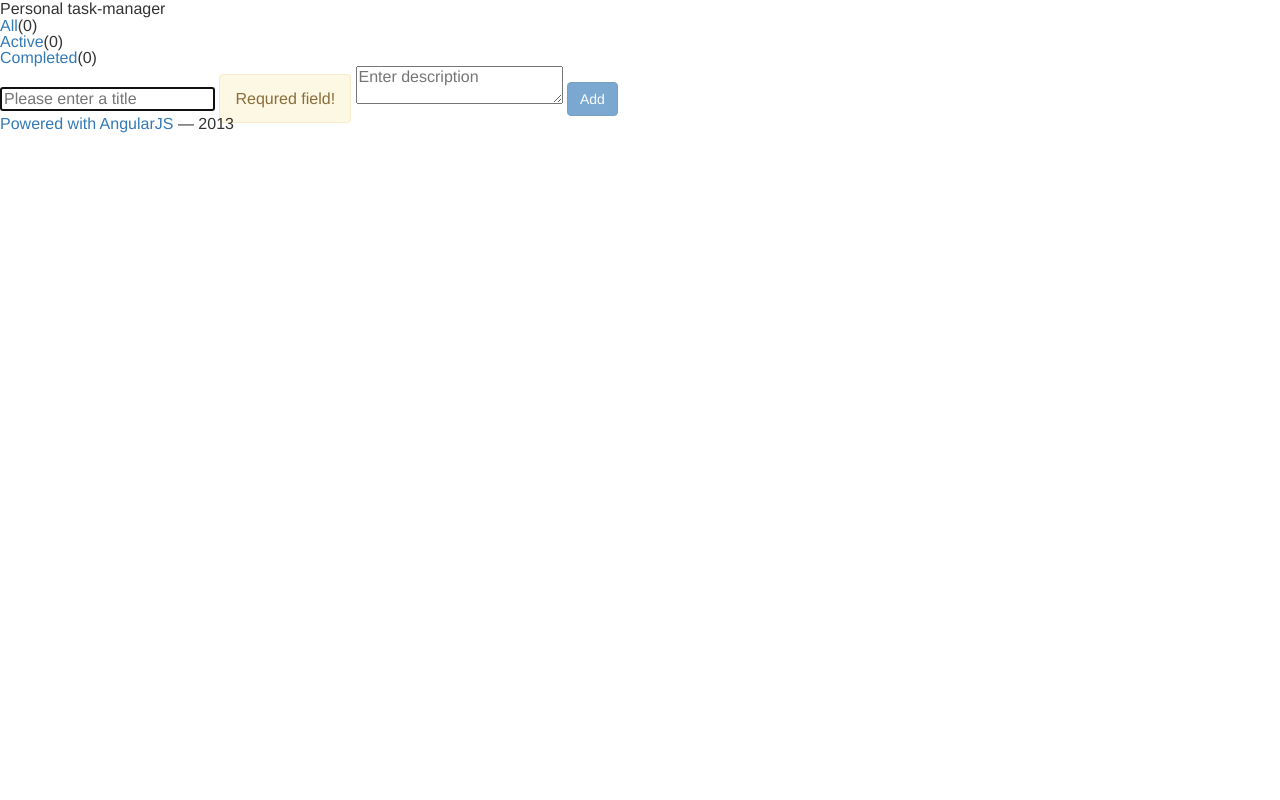
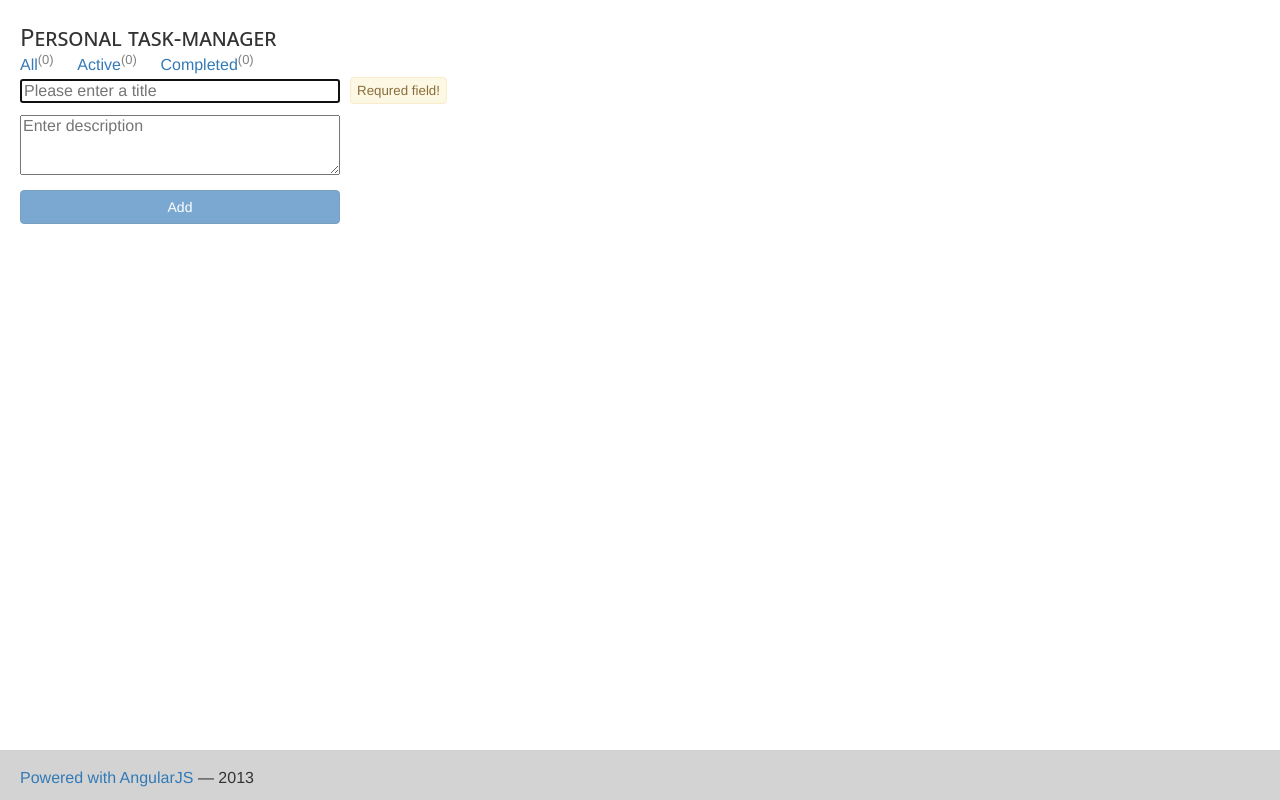
Before and after one commit to trubachoff/task-manager, a plain HTML site: page index.html in a window 1280 px wide. Drawn offline with nearby package versions, Linux system fonts and the light colour scheme.

Commit message:
fix styles and buttons

```diff
--- a/index.html
+++ b/index.html
@@ -13,7 +13,7 @@
     <link href="http://netdna.bootstrapcdn.com/font-awesome/4.0.3/css/font-awesome.css" rel="stylesheet" />
 
     <link rel="stylesheet" href="css/reset-html5.css" />
-    <link rel="stylesheet" href="css/main2.css" />
+    <link rel="stylesheet" href="css/main.css" />
 
     <title>Personal Task-manager</title>
 </head>
```
